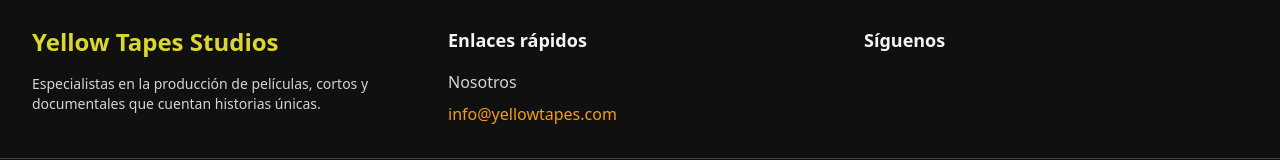
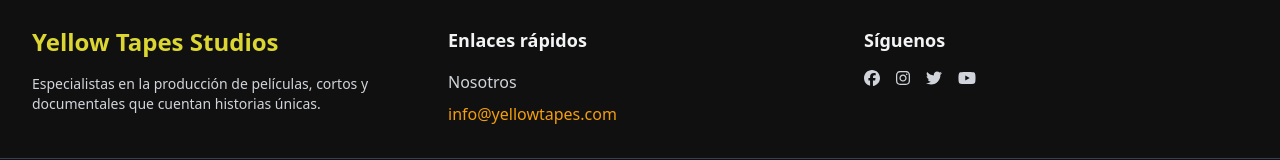
Before and after one commit to LaJuFA/pagina-ant, a React (Vite) app: page /Nosotros in a window 1280 px wide. Shown: the part 1606-1766 px from the top of the page. Built offline with nearby package versions, Linux system fonts and the light colour scheme.

Commit message:
añadi iconos al footer y corregi typos

```diff
--- a/src/components/Footer.jsx
+++ b/src/components/Footer.jsx
@@ -1,5 +1,8 @@
 import React from 'react';
 import { Link } from 'react-router-dom';
+import { FontAwesomeIcon } from '@fortawesome/react-fontawesome'
+import { faFacebook, faInstagram, faTwitter } from "@fortawesome/free-brands-svg-icons"
+import { faYoutube } from "@fortawesome/free-brands-svg-icons"
 
 const Footer = () => {
   return (
@@ -29,34 +32,10 @@
         <div>
           <h2 className="text-lg font-semibold text-gray-100">Síguenos</h2>
           <div className="mt-4 flex space-x-4">
-            <a
-              href="#"
-              className="hover:text-yellow-500"
-              aria-label="Facebook"
-            >
-              <i className="fab fa-facebook-f"></i>
-            </a>
-            <a
-              href="#"
-              className="hover:text-yellow-500"
-              aria-label="Instagram"
-            >
-              <i className="fab fa-instagram"></i>
-            </a>
-            <a
-              href="#"
-              className="hover:text-yellow-500"
-              aria-label="Twitter"
-            >
-              <i className="fab fa-twitter"></i>
-            </a>
-            <a
-              href="#"
-              className="hover:text-yellow-500"
-              aria-label="YouTube"
-            >
-              <i className="fab fa-youtube"></i>
-            </a>
+            <FontAwesomeIcon icon= { faFacebook } className='hover:text-gray'/>
+            <FontAwesomeIcon icon= { faInstagram } className="hover:text-gray"/>
+            <FontAwesomeIcon icon= { faTwitter } className='hover:text-gray'/>
+            <FontAwesomeIcon icon={ faYoutube } className="hover:text-gray"/>
           </div>
         </div>
       </div>
--- a/src/components/HeroComp.jsx
+++ b/src/components/HeroComp.jsx
@@ -24,7 +24,7 @@
             {/* Contenido superpuesto */}
             <div className="relative z-10 flex h-full w-full flex-col items-start justify-center bg-black bg-opacity-50 px-10">
                 <h1 className="text-4xl font-bold text-yellow md:text-6xl self-end">
-                    Yellow Tapes Studio
+                    Yellow Tapes Studios
                 </h1>
                 <div className="mt-8 flex flex-col items-start space-y-4 font-helvetica">
                     <button onMouseEnter={() => handleHover("heroVid1")} className="text-lg font-medium text-white transition hover:text-gray">
```
